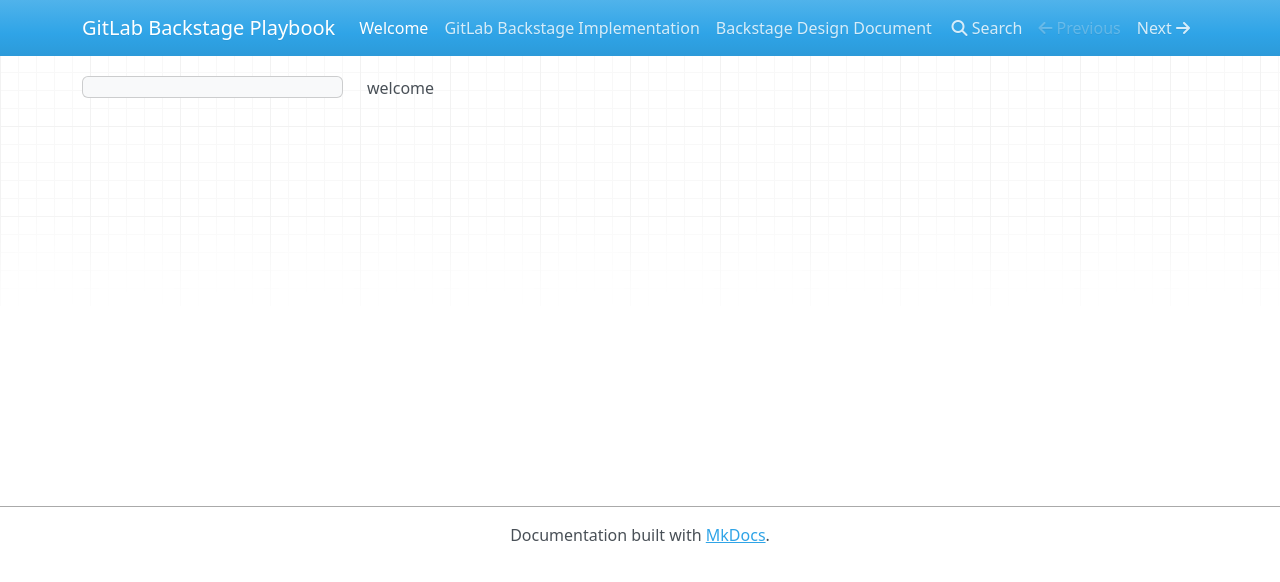
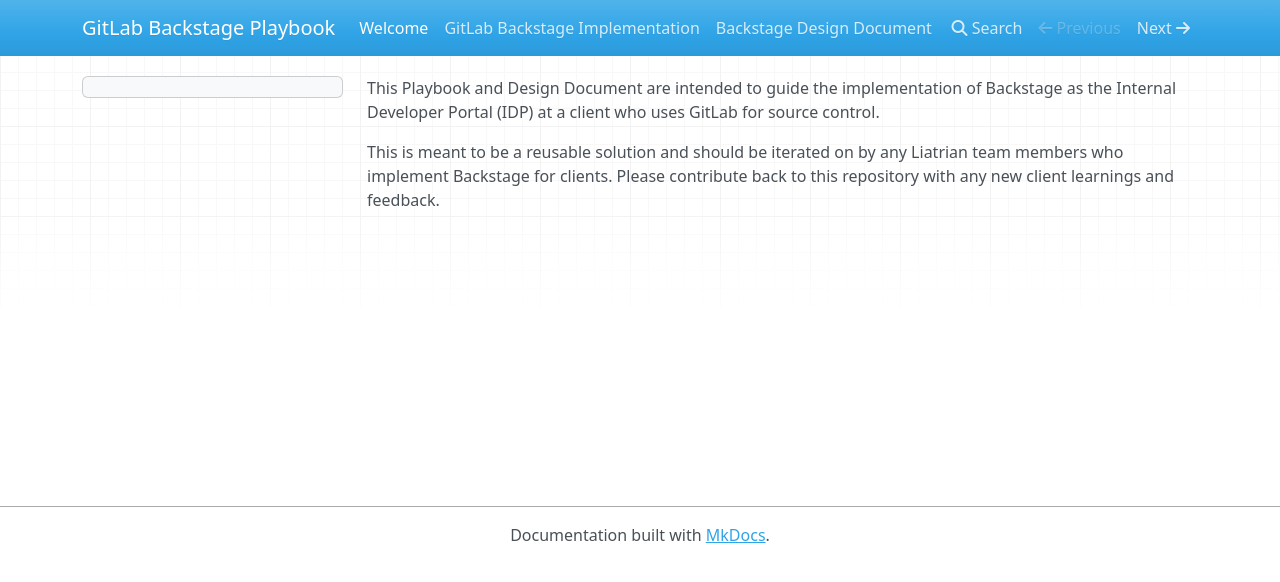
Before and after one commit to liatrio/ootb-backstage-gitlab, an MkDocs documentation site: the page built from docs/index.md, in a window 1280 px wide. Shown: the top 582 px of the page. Built offline with MkDocs 1.6.1, drawn with Linux system fonts in a browser that asks for light colours; nearby versions of some CDN libraries.

Commit message:
docs: add welcome message

```diff
--- a/docs/index.md
+++ b/docs/index.md
@@ -1 +1,3 @@
-welcome
+This Playbook and Design Document are intended to guide the implementation of Backstage as the Internal Developer Portal (IDP) at a client who uses GitLab for source control.
+
+This is meant to be a reusable solution and should be iterated on by any Liatrian team members who implement Backstage for clients. Please contribute back to this repository with any new client learnings and feedback.
```
